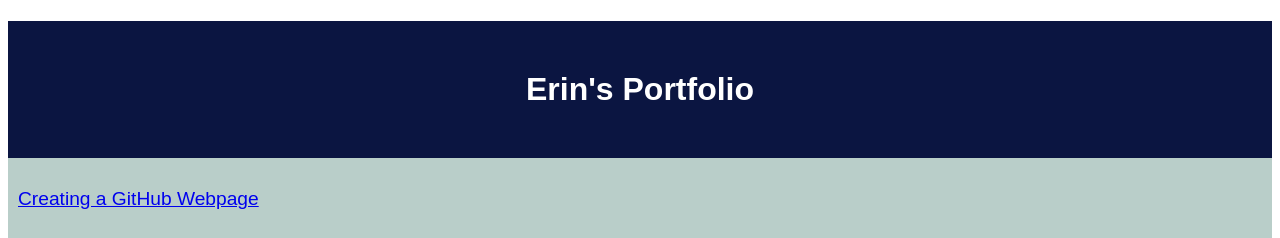
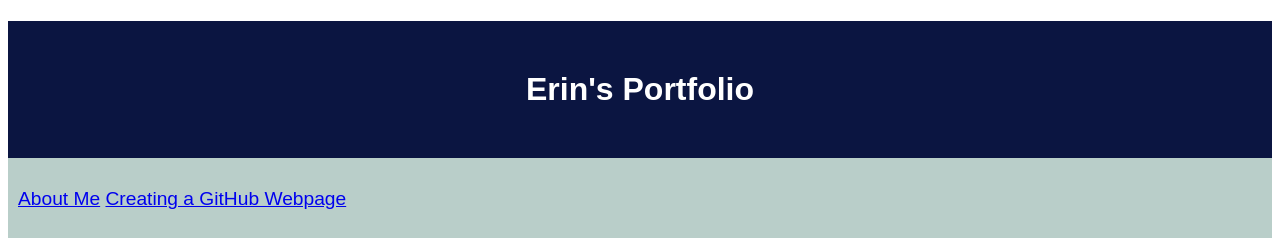
Before and after one commit to erinluers/erinluers.github.io, a plain HTML site: page index.html in a window 1280 px wide. Shown: the top 238 px of the page. Drawn offline with Linux system fonts and the light colour scheme.

Commit message:
linked about.html to index.html

```diff
--- a/index.html
+++ b/index.html
@@ -9,6 +9,7 @@
 <body style="font-family: sans-serif;">
     <h1 style="text-align: center; color: white; background-color: rgb(11, 21, 65); padding: 50px 10px; margin-bottom: 0; border: 0;">Erin's Portfolio</h1>
     <nav style="padding: 30px 10px; background-color: rgb(185, 206, 201); font-size: larger; margin-top: 0;">
+        <a href="./about.html">About Me</a>
         <a href="./GitHub_webpage.html">Creating a GitHub Webpage</a>
     </nav>
     <img src="./biopic_zion.JPG" alt="Erin at Zion National Park" width="100%">
```
